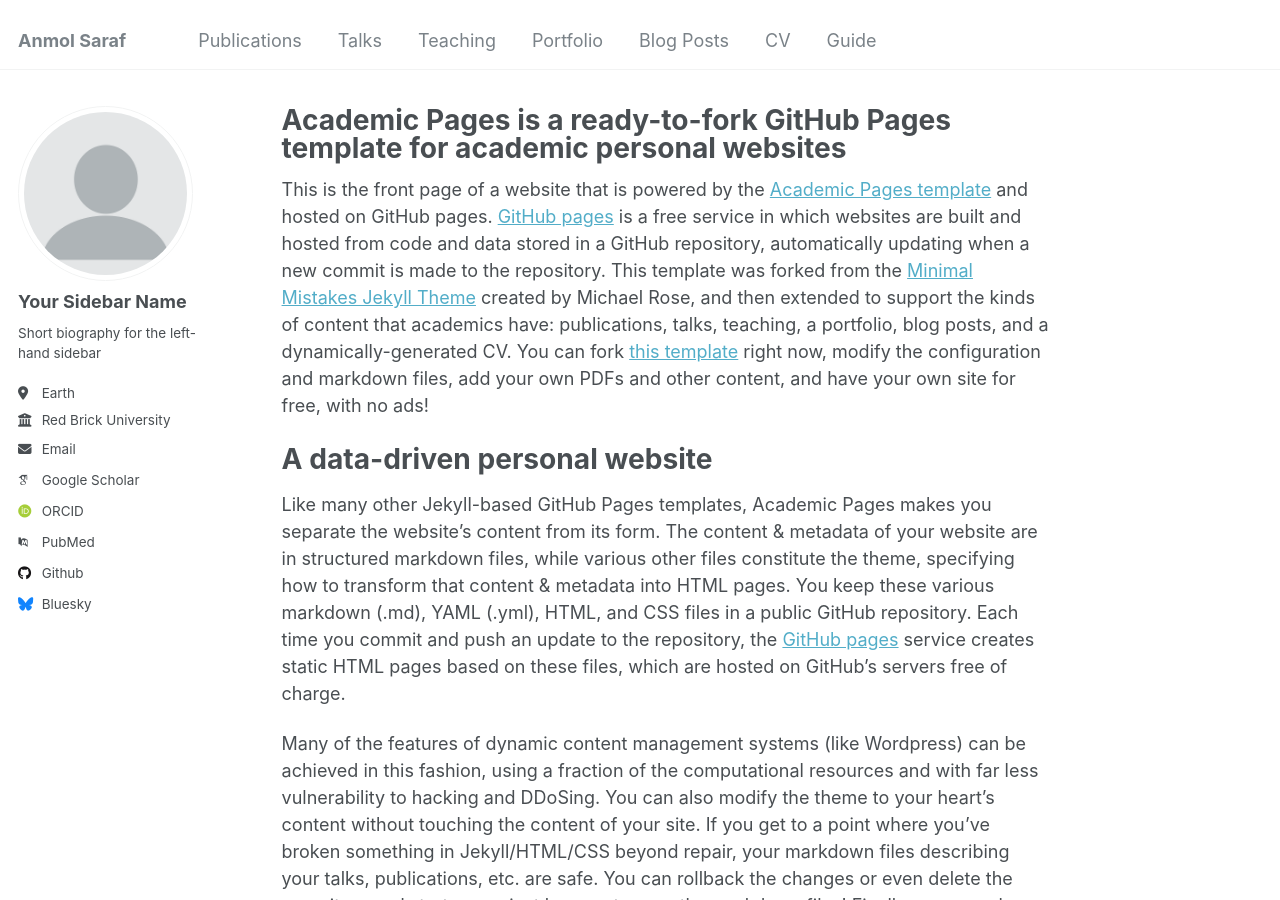
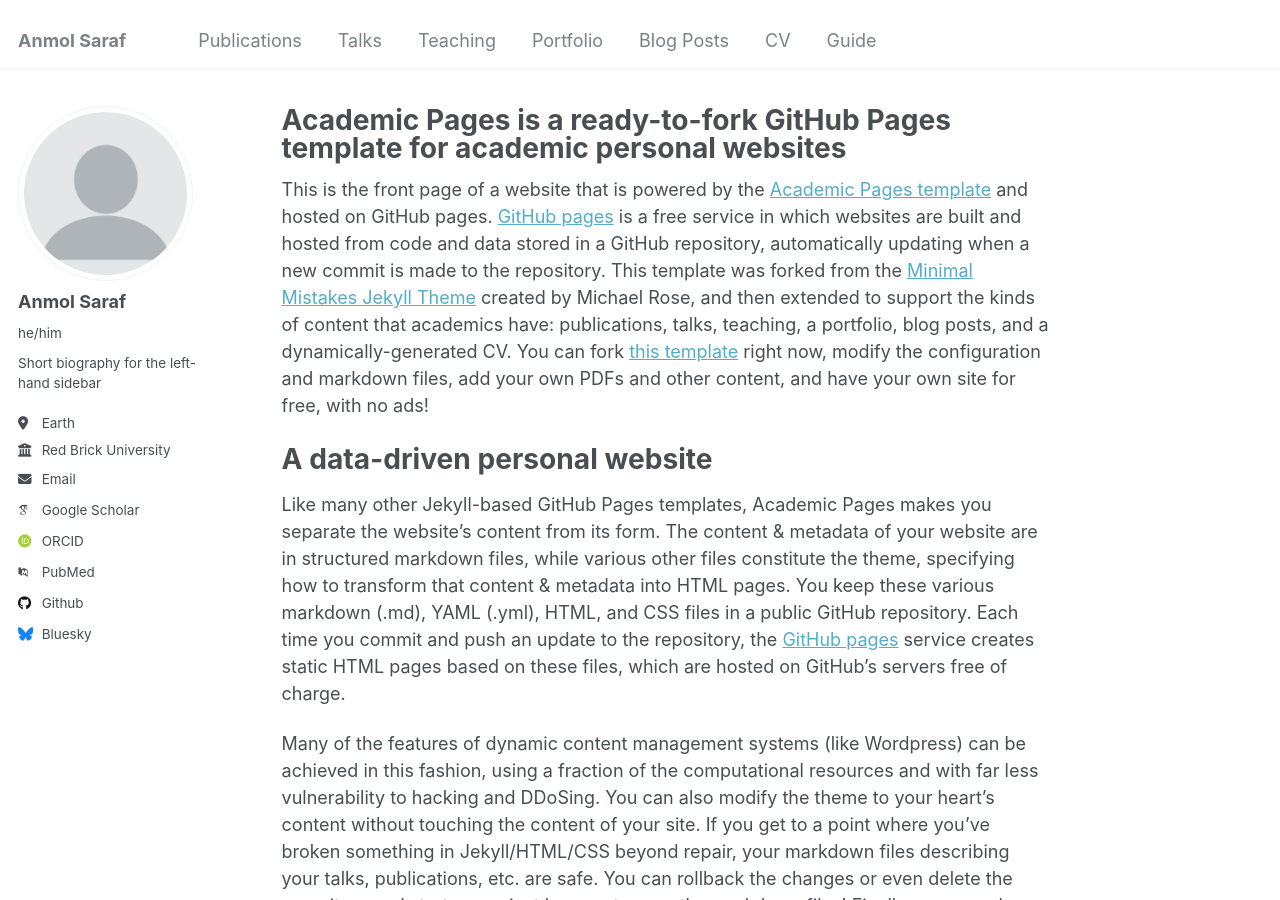
Before and after one commit to nx6xe23/anmolsaraf.github.io, a Jekyll site: the page built from _pages/about.md, in a window 1280 px wide and 900 px high. Built offline with Jekyll 4.4.1, drawn with Linux system fonts in a browser that asks for light colours; some web fonts are replaced.

Commit message:
Update _config.yml

```diff
--- a/_config.yml
+++ b/_config.yml
@@ -22,8 +22,8 @@ repository               : "academicpages/academicpages.github.io"
 author:
   # Biographic information
   avatar           : "profile.png"
-  name             : "Your Sidebar Name"
-  pronouns         : # example: "she/her"
+  name             : "Anmol Saraf"
+  pronouns         : "he/him"
   bio              : "Short biography for the left-hand sidebar"
   location         : "Earth"
   employer         : "Red Brick University"
```
